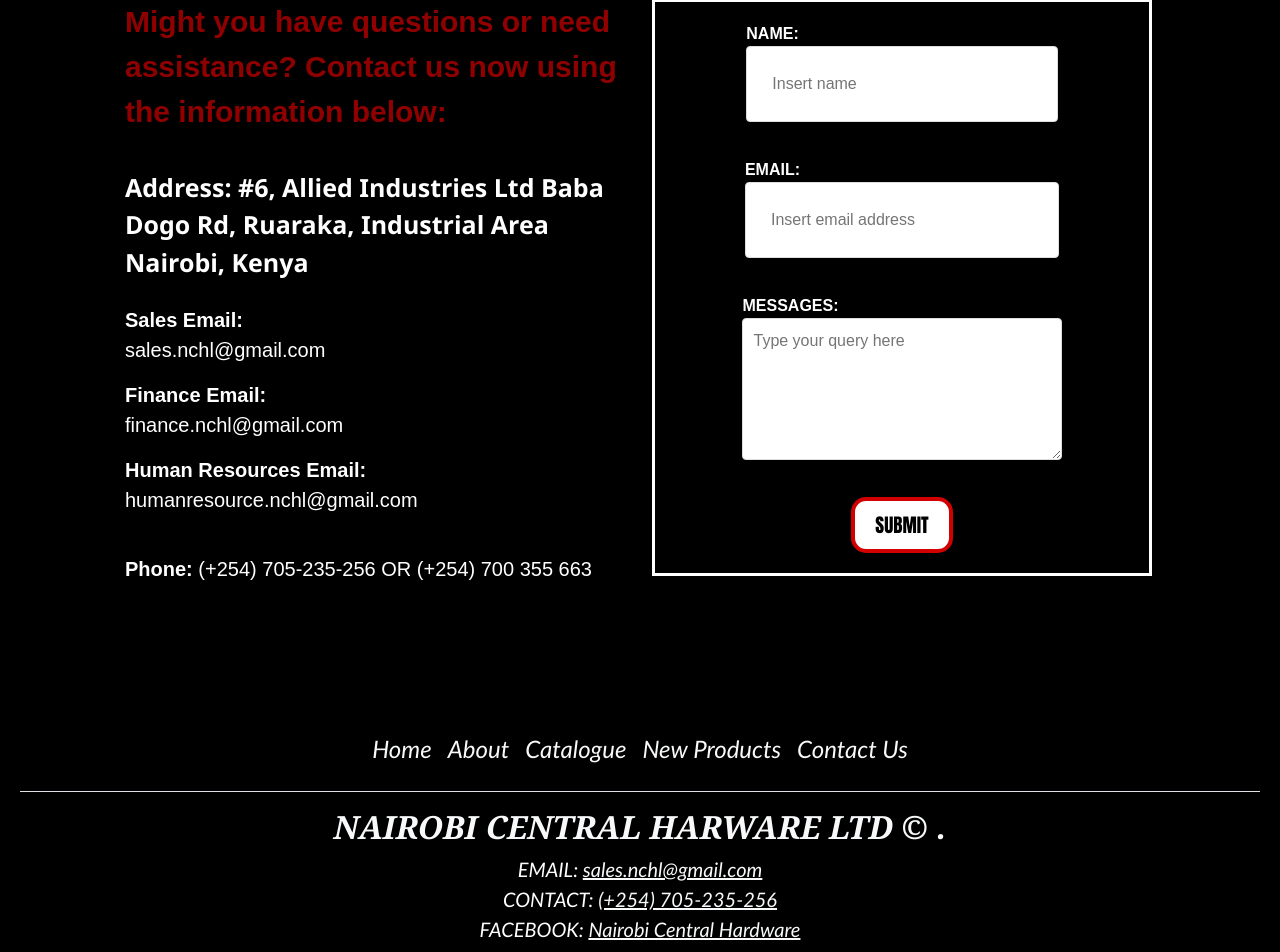
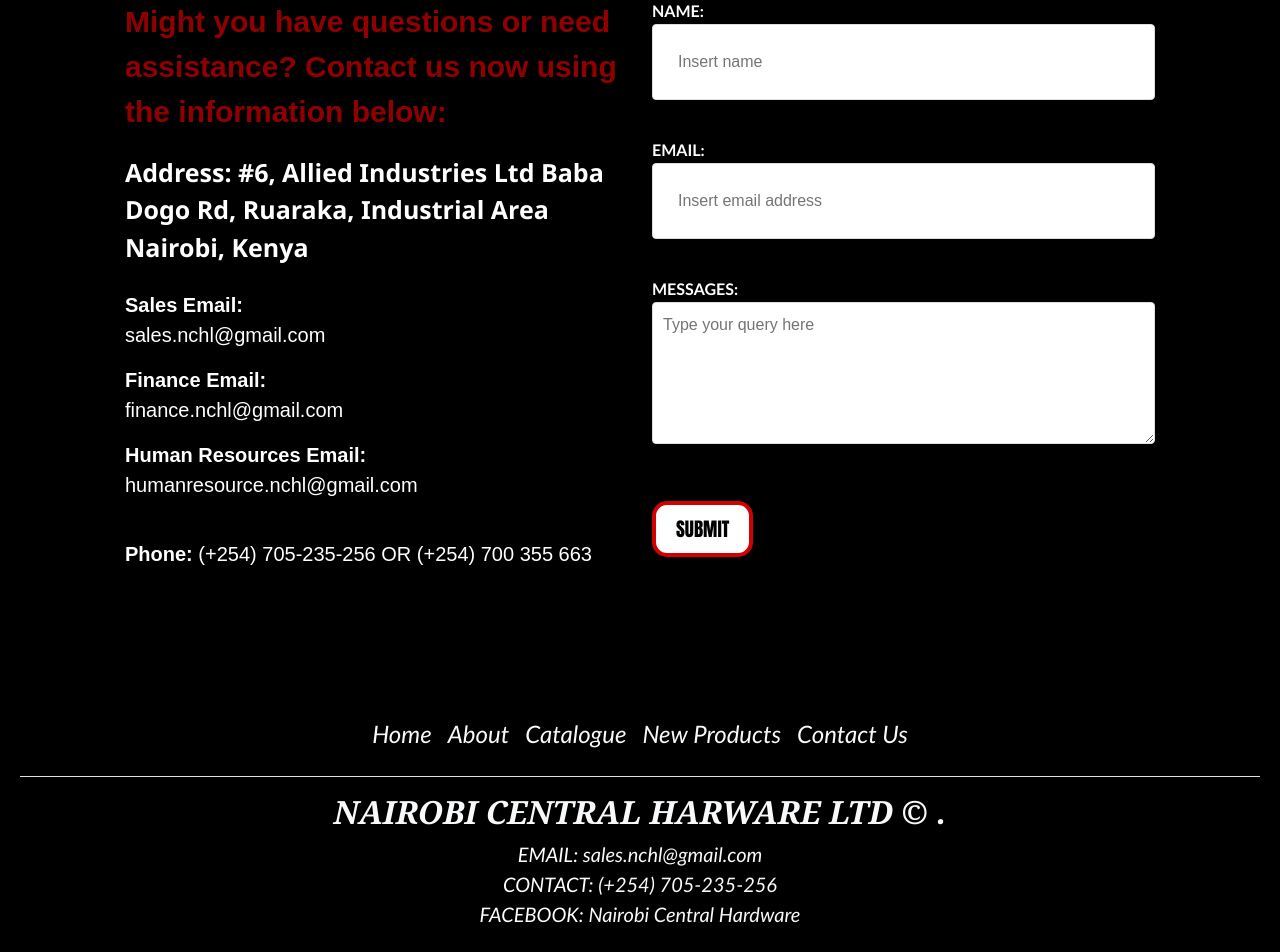
Before and after one commit to mjainamshah/REACT-FINAL-PROJECT-PHASE2, a React (Create React App) app in the folder product-catalogue/: page /contact in a window 1280 px wide. Shown: the part 341-1293 px from the top of the page. Built offline with nearby package versions, Linux system fonts and the light colour scheme.

Commit message:
CSS STYLING UPDATED

```diff
--- a/product-catalogue/db.json
+++ b/product-catalogue/db.json
@@ -3,7 +3,7 @@
     {
       "id": 1,
       "title": "SLEDGE HAMMER",
-      "price": 1000,
+      "price": "999",
       "rating": "⭐⭐⭐⭐⭐",
       "description": "A POWERFUL & HEAVY tool used in various applications, primarily for heavy-duty demolition, construction, and industrial tasks!",
       "image": "https://scontent.fnbo9-1.fna.fbcdn.net/v/t39.30808-6/355850604_763659825759656_5202353560773312753_n.jpg?_nc_cat=105&ccb=1-7&_nc_sid=5f2048&_nc_eui2=AeFGXg-_soOB9L9a0zA2itUgnqkcOgbHUQieqRw6BsdRCFOa8W9DdYrNNqlaJ6U3iUc&_nc_ohc=FdVIWvpmniAAX_-MnyG&_nc_pt=5&_nc_zt=23&_nc_ht=scontent.fnbo9-1.fna&oh=00_AfCFBCxJFnJoAgAX_6aORzuPQJuTcLeU5lAwrL0B1UdkNw&oe=654E7EDC"
@@ -90,7 +90,7 @@
     },
     {
       "id": 12,
-      "title": "STOP COCK CONCEALED",
+      "title": "STOP COCK",
       "price": 3500,
       "rating": "⭐⭐⭐⭐⭐",
       "description": "Suitable for environments with low water pressure. Developed for African conditions that ensure products LONGEVITY against the presence of LEAD & NICKET!",
--- a/product-catalogue/src/App.css
+++ b/product-catalogue/src/App.css
@@ -154,11 +154,11 @@
   font-family: cursive;
 }
 
-.singleTitle {
-  font-size: 80px;
-  font-family: Impact, Haettenschweiler, 'Arial Narrow Bold', sans-serif;
+
+
+a{
+  text-decoration: none;
 }
-
 .singlePrice {
   font-size: 50px;
   font-family: cursive;
@@ -178,18 +178,19 @@
 }
 
 .product__title {
-  font-size: 40px;
-  font-weight: normal;
-  color: #fff;
+  font-size: 40px !important;
   font-family: Impact, Haettenschweiler, 'Arial Narrow Bold', sans-serif;
-  text-decoration: none;
+text-decoration: none;
+color: white;
+font-weight: lighter;
+
 }
 
 .product__price {
-  font-size: 16px;
+  font-size: 45px;
   font-weight: bold;
-  color: #fff;
-  margin-top: 10px;
+  color:red;
+  font-family:Cambria, Cochin, Georgia, Times, 'Times New Roman', serif
 }
 
 .fs-5 {
@@ -197,21 +198,19 @@
   margin-bottom: 20px;
 }
 
-form {
-  max-width: 500px;
-  margin: 20 auto;
-  padding: 20px;
-  background-color: black;
-  border: 3px solid white;
+#productForm {
   display: flex;
   flex-direction: column;
   align-items: center;
+  margin-top: 50px; /* Adjust this value as needed */
+  max-width: 75%;
 }
 
 .formTitle {
   font-size: 80px;
   font-family: Impact, Haettenschweiler, 'Arial Narrow Bold', sans-serif;
   letter-spacing: 1.5px;
+  margin-bottom: 20px; /* Add some bottom margin for better spacing */
 }
 
 .form-group {
@@ -221,6 +220,7 @@
   font-size: 25px;
   letter-spacing: 1px;
 }
+
 
 .addProductBtn {
   background-color: white;
@@ -276,7 +276,7 @@
 
 .contact-text {
   font-size: 30px;
-  margin-bottom: 35px;
+  margin-bottom: 20px;
   font-family: fantasy;
   color: rgb(144, 0, 0);
   font-weight: bolder;
@@ -309,19 +309,20 @@
 
 .contact-form-label {
   font-weight: bold;
+  font-family:'Trebuchet MS', 'Lucida Sans Unicode', 'Lucida Grande', 'Lucida Sans', Arial, sans-serif;
 }
 
 .contact-form-control {
   width: 100%;
   padding: 25px;
-  margin-bottom: 20px;
+  margin-bottom: 22px;
   color: black;
 }
 
 .contact-textarea {
   width: 100%;
   padding: 10px;
-  margin-bottom: 20px;
+  margin-bottom: 40px;
   color: black;
 }
 
--- a/product-catalogue/src/pages/About.js
+++ b/product-catalogue/src/pages/About.js
@@ -3,15 +3,14 @@
 
 export default function About() {
   return (
-    <div className="container">
+    <div id="backgroundImage"className="container">
       <h1 id="landingTitle">ABOUT US</h1>
-
-      <div className="row align-items-center">
-        <div className="col-md-6 text-center">
-          <img src={img6} alt="Image loading..." id="landingImage" />
+      <div className="row p-0 align-items-center">
+        <div className="p-1 col-md-6 text-center">
+          {/* <img src={img6} alt="Image loading..." id="landingImage" /> */}
         </div>
-        <div className="col-md-6">
-          <p id="landingText" className="text-white fst-italic text-center px-5">
+        <div className="p-0 col-md-6">
+          <p id="landingText" className="text-white fst-italic text-center px-5 py-0 ">
             At Nairobi Central Hardware Ltd, our primary mission is to create opportunities for you and to enhance our communities. To achieve this, we deliver high-quality general hardware and safety-wear products used in construction, manufacturing, home improvement, plumbing, and agriculture.
 
             Our management philosophy is centered around building a strong, sustainable relationship with you, and our entire business set-up is designed to make transactions easy and efficient.
--- a/product-catalogue/src/pages/AddProduct.js
+++ b/product-catalogue/src/pages/AddProduct.js
@@ -22,7 +22,7 @@
   }
 
   return (
-    <form className="container my-1" onSubmit={handleSubmit(onSubmit)}>
+    <form id="productForm"className="container my-1" onSubmit={handleSubmit(onSubmit)}>
       <div>
         <h1 className="formTitle">CREATE A NEW PRODUCT!</h1>
       </div>
--- a/product-catalogue/src/pages/Products.js
+++ b/product-catalogue/src/pages/Products.js
@@ -38,7 +38,7 @@
                                     <div className="part2">
                                         <h5 className="product__rating">{product.rating}</h5>
                                         <h3 className="product__title">{product.title}</h3>
-                                        <h4 className="product__price">{product.price}/-</h4>
+                                        <h3 className="product__price">{product.price}/-</h3>
                                     </div>
                                 </div>
                             </Link>
```
